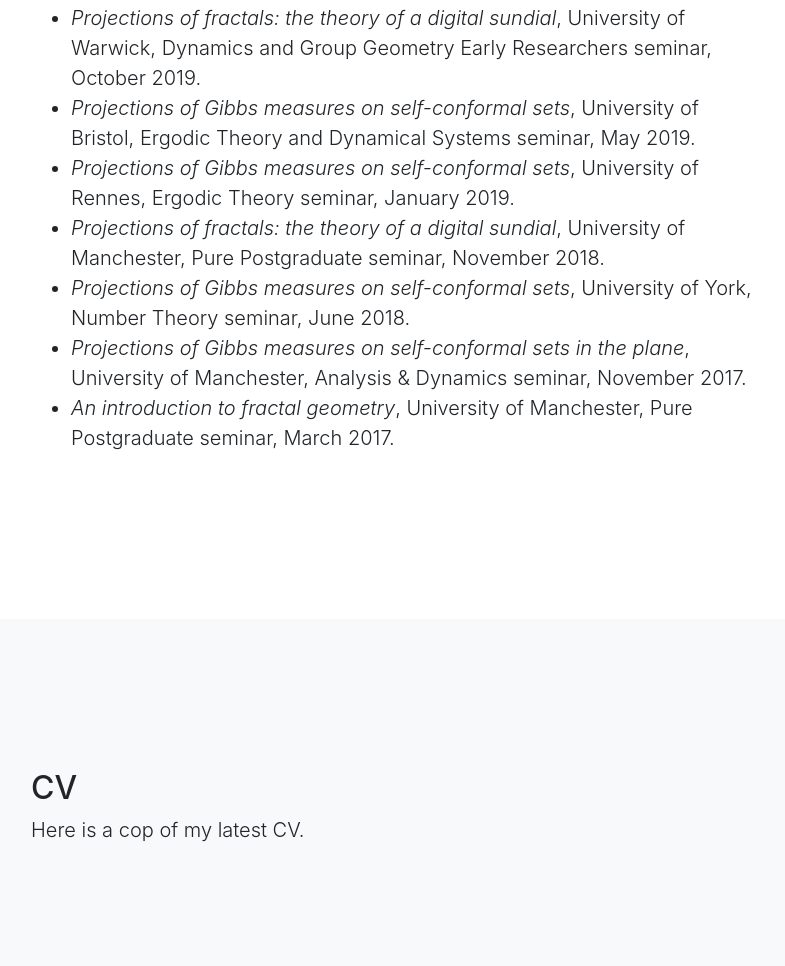
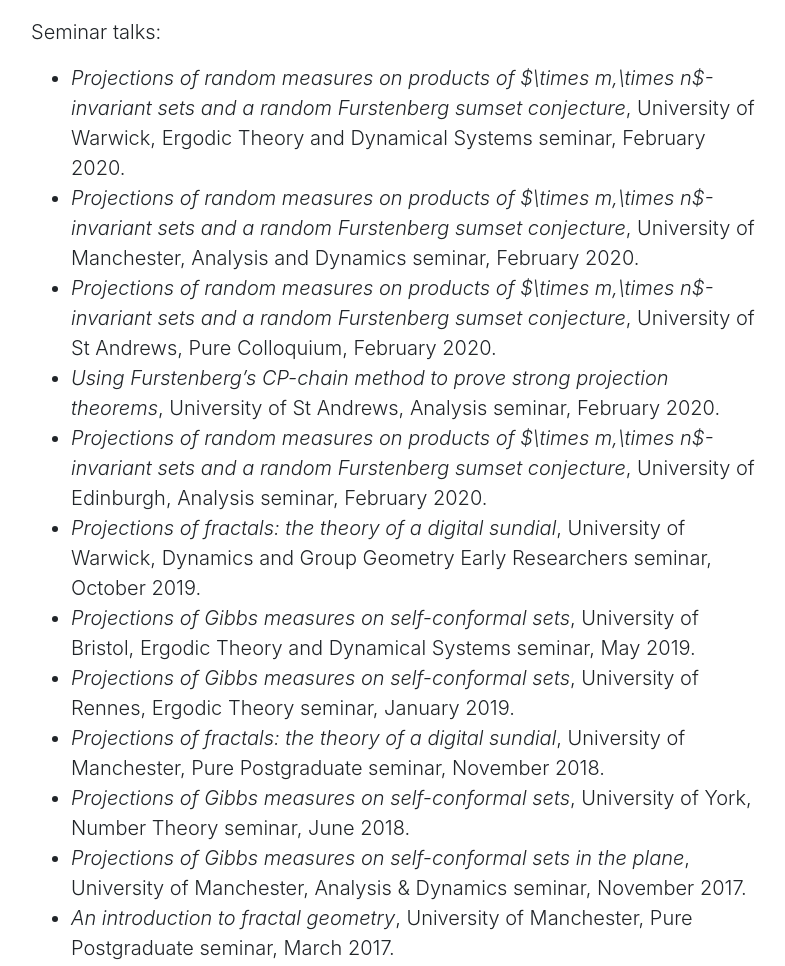
Before and after one commit to catherinebruce/catherinebruce.github.io, a website with bundled scripts: page index.html in a window 1280 px wide. Shown: the part 2439-3405 px from the top of the page, without its empty margins (244-1029 px from the left). Built offline with nearby package versions, Linux system fonts and the light colour scheme.

Commit message:
added recent talks

```diff
--- a/index.html
+++ b/index.html
@@ -122,6 +122,7 @@
             Conferences and workshops:
           </p>
           <ul class="lead">
+	    <li><i>Generating fractals</i>, Manchester Research Students' Conference, University of Manchester, September 2019.</li>
             <li><i>Examples of invariant measures</i>, Arbeitsgemeinschaft: Rigidity of stationary measures, MFO Oberwolfach, October 2018.</li>
             <li><i>Projections of Gibbs measures on self-conformal sets</i>, Thermodynamic formalism in dynamical systems, ICMS Edinburgh, June 2018.</li>
             <li><i>Projections of Gibbs measures on self-conformal sets in the plane</i>, Fractals and Dimensions,  Institut Mittag Leffler, Sweden, December 2017.</li>
@@ -130,6 +131,11 @@
             Seminar talks:
           </p>
           <ul class="lead">
+<li><i>Projections of random measures on products of $\times m,\times n$-invariant sets and a random Furstenberg sumset conjecture</i>, University of Warwick, Ergodic Theory and Dynamical Systems seminar, February 2020.</li>
+<li><i>Projections of random measures on products of $\times m,\times n$-invariant sets and a random Furstenberg sumset conjecture</i>, University of Manchester, Analysis and Dynamics seminar, February 2020.</li>
+<li><i>Projections of random measures on products of $\times m,\times n$-invariant sets and a random Furstenberg sumset conjecture</i>, University of St Andrews, Pure Colloquium, February 2020.</li>
+<li><i>Using Furstenberg’s CP-chain method to prove strong projection theorems</i>, University of St Andrews, Analysis seminar, February 2020.</li>
+<li><i>Projections of random measures on products of $\times m,\times n$-invariant sets and a random Furstenberg sumset conjecture</i>, University of Edinburgh, Analysis seminar, February 2020.</li>
             <li><i>Projections of fractals: the theory of a digital sundial</i>, University of Warwick, Dynamics and Group Geometry Early Researchers seminar, October 2019.</li>
             <li><i>Projections of Gibbs measures on self-conformal sets</i>, University of Bristol, Ergodic Theory and Dynamical Systems seminar, May 2019.</li>
             <li><i>Projections of Gibbs measures on self-conformal sets</i>, University of Rennes, Ergodic Theory seminar, January 2019.</li>
@@ -149,7 +155,7 @@
         <div class="col-lg-8 mx-auto">
           <h2>CV</h2>
           <p class="lead">
-            Here is a cop of my latest CV.
+            Here is a copy of my current CV.
           </p>
         </div>
       </div>
```
